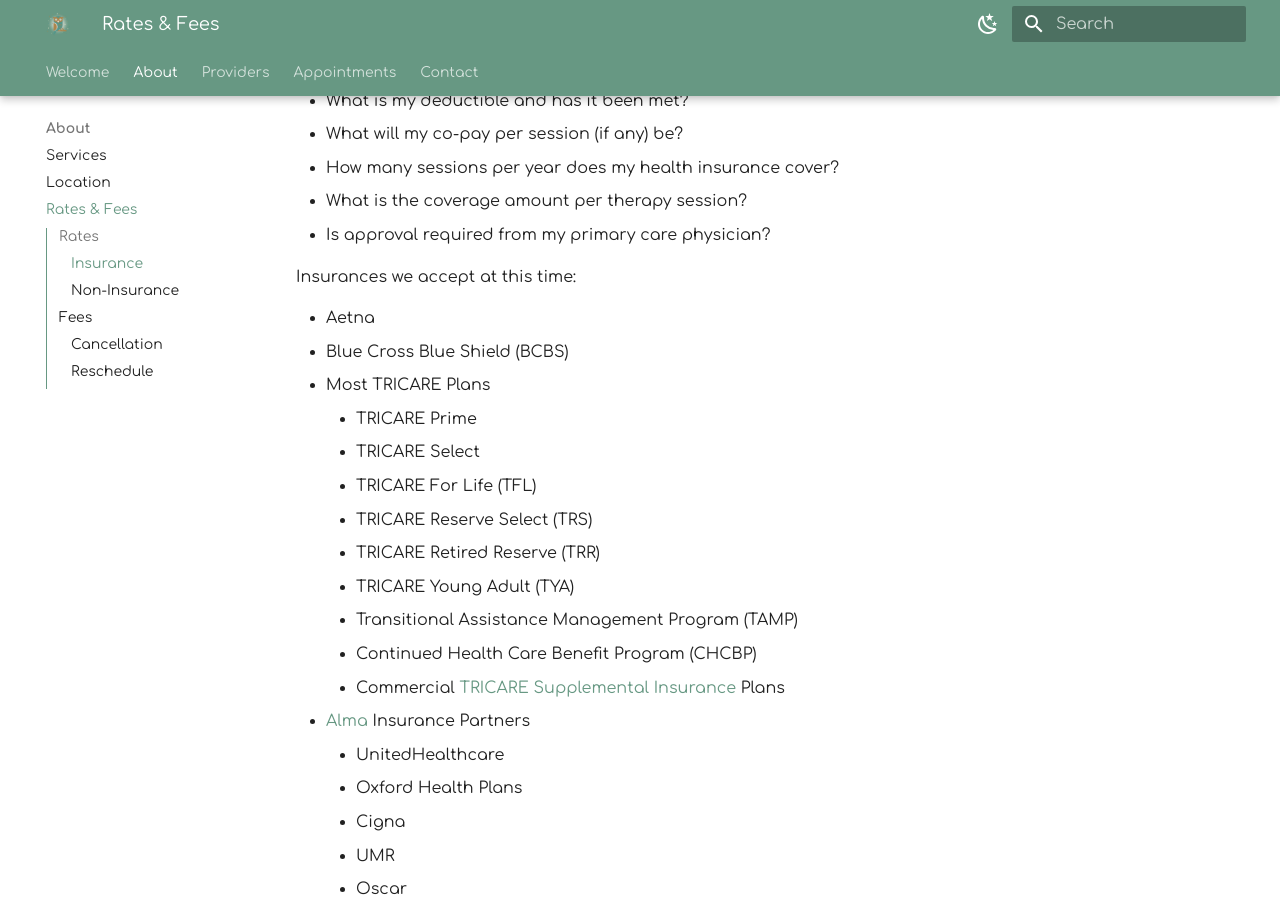
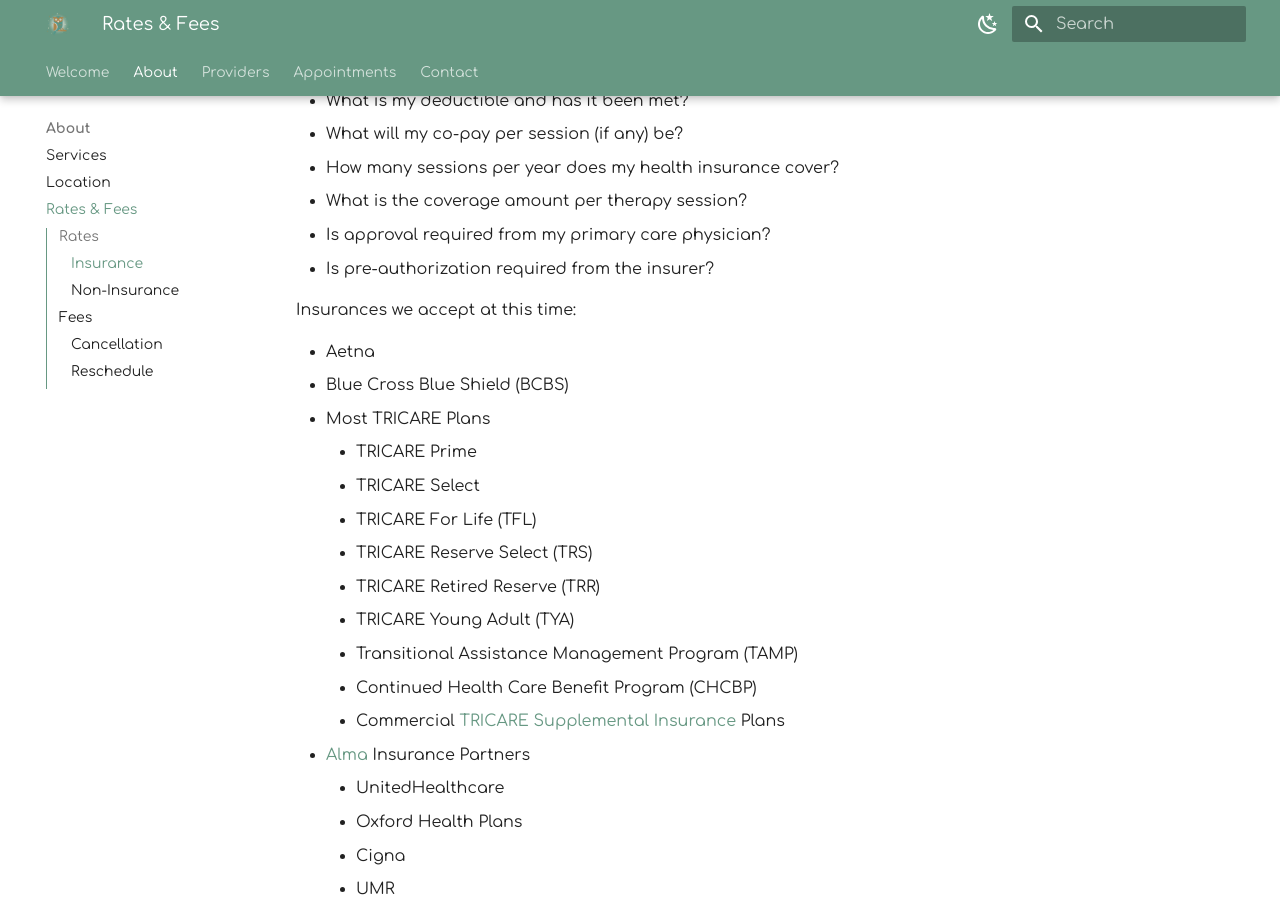
Before and after one commit to motm-therapy/website, an MkDocs documentation site: the page built from docs/rates.md, in a window 1280 px wide and 900 px high, scrolled down 432 px. Built offline with MkDocs 1.6.1 and Material for MkDocs 9.7.7, drawn with Linux system fonts in a browser that asks for light colours; plug-ins that fetch from the network failed and are left out.

Commit message:
Update rates.md

```diff
--- a/docs/rates.md
+++ b/docs/rates.md
@@ -17,6 +17,7 @@ Please check your coverage carefully by asking the following questions:
 - How many sessions per year does my health insurance cover?
 - What is the coverage amount per therapy session?
 - Is approval required from my primary care physician?
+- Is pre-authorization required from the insurer?
 
 Insurances we accept at this time:
 
```
